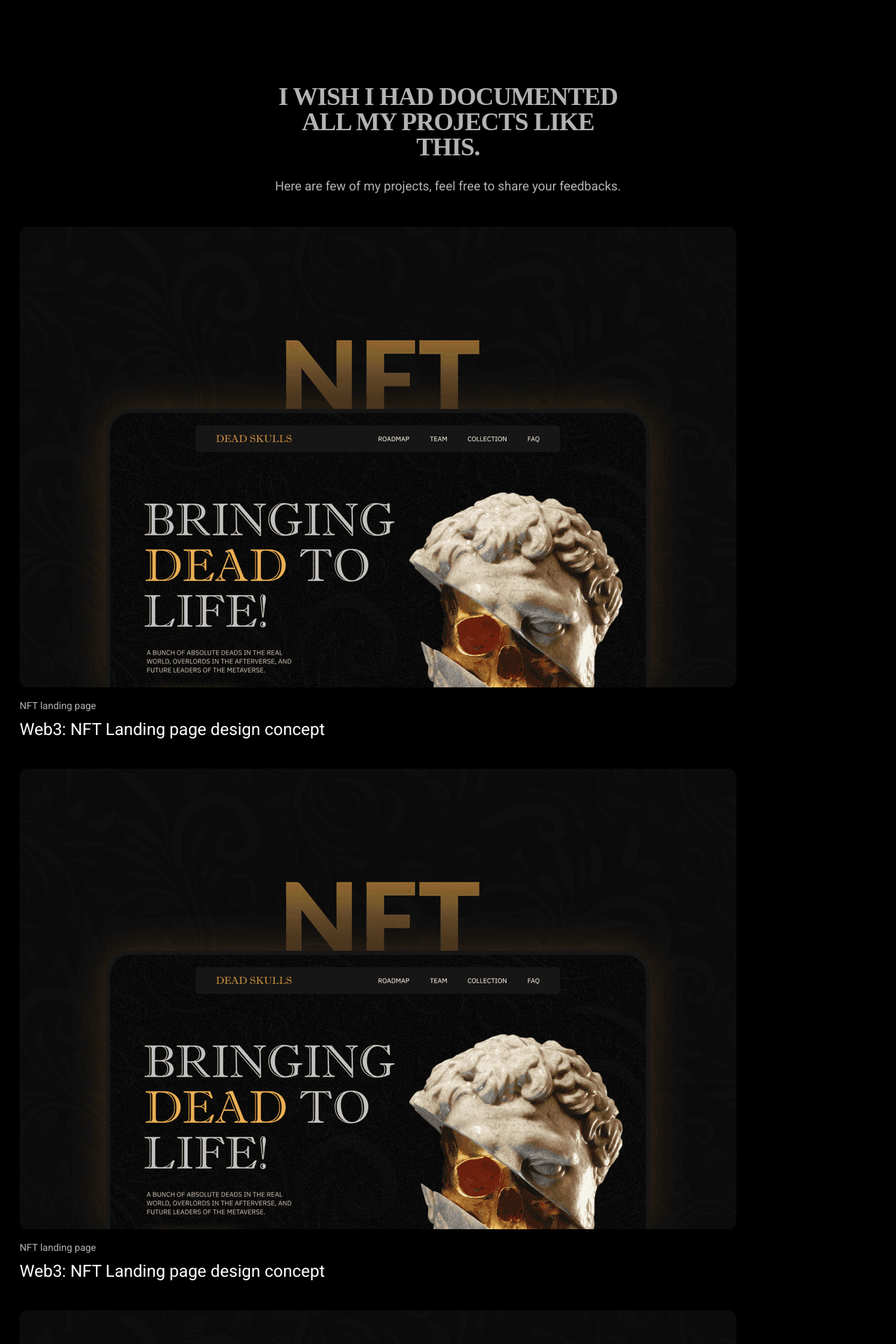
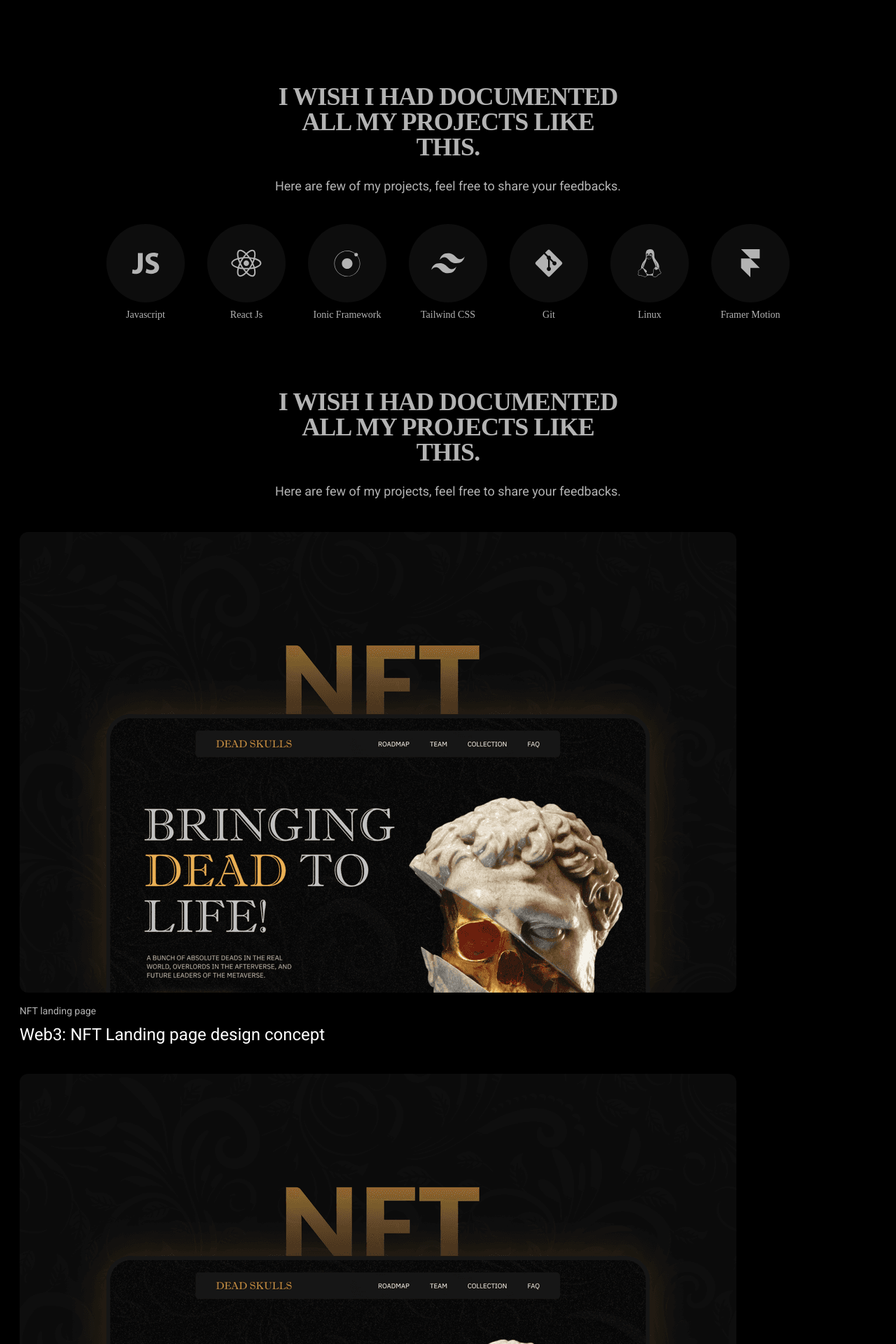
Before and after one commit to subodhGalande/portfolio-v2, a React (Vite) app: page / in a window 1280 px wide. Shown: the part 680-2600 px from the top of the page at 70% size. Built offline with nearby package versions, Linux system fonts and the light colour scheme; a web font is replaced by a local one.

Commit message:
add: logos added to techstack, navbar logo

```diff
--- a/index.html
+++ b/index.html
@@ -1,5 +1,5 @@
 <!DOCTYPE html>
-<html lang="en">
+<html lang="en" class="">
   <head>
     <meta charset="UTF-8" />
     <link rel="icon" type="image/svg+xml" href="" />
--- a/package.json
+++ b/package.json
@@ -11,7 +11,8 @@
   },
   "dependencies": {
     "react": "^18.3.1",
-    "react-dom": "^18.3.1"
+    "react-dom": "^18.3.1",
+    "react-icons": "^5.2.1"
   },
   "devDependencies": {
     "@types/react": "^18.3.3",
--- a/src/App.jsx
+++ b/src/App.jsx
@@ -5,6 +5,7 @@ import Hero from "./components/Hero";
 import Projects from "./components/Projects";
 import Experience from "./components/elements/experinces";
 import Footer from "./components/Footer";
+import Techstack from "./components/Tech";
 
 function App() {
   return (
@@ -12,6 +13,7 @@ function App() {
       <Navbar />
       <div className=" mx-auto px-7">
         <Hero />
+        <Techstack />
         <Projects />
         <Experience />
       </div>
--- a/src/components/Navbar.jsx
+++ b/src/components/Navbar.jsx
@@ -1,3 +1,6 @@
+import { HiMenuAlt3 } from "react-icons/hi";
+import { IoMdClose } from "react-icons/io";
+
 import React from "react";
 import { useState } from "react";
 const Navbar = () => {
@@ -20,40 +23,16 @@ const Navbar = () => {
         {/* Logo */}
         <div className="flex justify-between items-center">
           {" "}
-          <div className="text-xl font-bold">Logo</div>
+          <div className="text-xl bg-black p-2 rounded-lg font-mono"> SG </div>
           {/* Hamburger Icon */}
           <button
             onClick={toggleMenu}
             className="sm:hidden flex items-center justify-center w-8 h-8"
           >
             {isOpen ? (
-              <svg
-                className="h-6 w-6 text-white"
-                fill="none"
-                viewBox="0 0 24 24"
-                stroke="currentColor"
-              >
-                <path
-                  strokeLinecap="round"
-                  strokeLinejoin="round"
-                  strokeWidth="2"
-                  d="M6 18L18 6M6 6l12 12"
-                />
-              </svg>
+              <IoMdClose className="h-6 w-6" />
             ) : (
-              <svg
-                className="h-6 w-6 text-white"
-                fill="none"
-                viewBox="0 0 24 24"
-                stroke="currentColor"
-              >
-                <path
-                  strokeLinecap="round"
-                  strokeLinejoin="round"
-                  strokeWidth="2"
-                  d="M4 6h16M4 12h16m-7 6h7"
-                />
-              </svg>
+              <HiMenuAlt3 className="h-6 w-6" />
             )}
           </button>
         </div>
--- a/src/components/Projects.jsx
+++ b/src/components/Projects.jsx
@@ -13,8 +13,6 @@ const Projects = () => {
       </div>
       <div className="mt-11 flex flex-col gap-10">
         <ProjectCard />
-        <ProjectCard />
-        <ProjectCard />
       </div>
     </>
   );
--- /dev/null
+++ b/src/components/Tech.jsx
@@ -0,0 +1,71 @@
+import { AiOutlineJavaScript } from "react-icons/ai";
+import { DiIonic, DiReact } from "react-icons/di";
+import { FaGitAlt, FaLinux } from "react-icons/fa6";
+import { FiFramer } from "react-icons/fi";
+
+import { RiTailwindCssFill } from "react-icons/ri";
+import { SiFramer } from "react-icons/si";
+
+const Techstack = () => {
+  const technologies = [
+    {
+      title: "Javascript",
+      logo: <AiOutlineJavaScript className="w-11 h-11" />,
+    },
+    {
+      title: "React Js",
+      logo: <DiReact className="w-14 h-14" />,
+    },
+    {
+      title: "Ionic Framework",
+      logo: <DiIonic className="w-16 h-16" />,
+    },
+    {
+      title: "Tailwind CSS",
+      logo: <RiTailwindCssFill className="w-12 h-12" />,
+    },
+    {
+      title: "Git",
+      logo: <FaGitAlt className="w-11 h-11" />,
+    },
+    {
+      title: "Linux",
+      logo: <FaLinux className="w-11 h-10" />,
+    },
+    {
+      title: "Framer Motion",
+      logo: <SiFramer className="w-10 h-10" />,
+    },
+  ];
+  return (
+    <>
+      <div className="flex flex-col justify-between mb-24 text-grey">
+        <h1 className="text-4xl text-center max-w-lg mx-auto font-bold uppercase font-heading leading-9 tracking-tight">
+          I WISH I HAD DOCUMENTED ALL MY PROJECTS LIKE THIS.
+        </h1>
+        <p className="text-lg leading-7 text-center pt-6">
+          Here are few of my projects, feel free to share your feedbacks.
+        </p>
+
+        <div className="flex flex-wrap gap-8 justify-center mt-10">
+          {technologies.map((tech, index) => (
+            <div
+              key={index}
+              className=" flex flex-col justify-center items-center"
+            >
+              <div className=" rounded-full flex justify-center items-center bg-white/5 h-28 w-28">
+                {tech.logo}
+              </div>
+              <p className="text-center font-heading font-medium text-sm mt-2">
+                {" "}
+                {tech.title}{" "}
+              </p>
+            </div>
+          ))}
+        </div>
+      </div>
+    </>
+  );
+};
+
+export default Techstack;
--- a/src/components/Timeline.jsx
+++ b/src/components/Timeline.jsx
@@ -1,4 +1,5 @@
 // eslint-disable-next-line react/prop-types
+import { FaLinkedinIn } from "react-icons/fa6";
 
 const experiences = [
   {
@@ -82,22 +83,8 @@ const Timeline = () => {
               <div className="flex flex-row items-center gap-2 mb-2">
                 <button className=" btn-primary self-stretch "> Resume </button>
                 <button className=" btn-icon self-stretch bg-grey ">
-                  <svg
-                    className="w-7 h-7 text-black"
-                    aria-hidden="true"
-                    xmlns="http://www.w3.org/2000/svg"
-                    width="10"
-                    height="10"
-                    fill="currentColor"
-                    viewBox="0 0 24 24"
-                  >
-                    <path
-                      fillRule="evenodd"
-                      d="M12.51 8.796v1.697a3.738 3.738 0 0 1 3.288-1.684c3.455 0 4.202 2.16 4.202 4.97V19.5h-3.2v-5.072c0-1.21-.244-2.766-2.128-2.766-1.827 0-2.139 1.317-2.139 2.676V19.5h-3.19V8.796h3.168ZM7.2 6.106a1.61 1.61 0 0 1-.988 1.483 1.595 1.595 0 0 1-1.743-.348A1.607 1.607 0 0 1 5.6 4.5a1.601 1.601 0 0 1 1.6 1.606Z"
-                      clipRule="evenodd"
-                    />
-                    <path d="M7.2 8.809H4V19.5h3.2V8.809Z" />
-                  </svg>
+                  {" "}
+                  <FaLinkedinIn className="h-5 w-6" />{" "}
                 </button>
               </div>
               <p className=" font-sans text-base mb-6 text-grey">
@@ -110,7 +97,7 @@ const Timeline = () => {
           {experiences.map((exp, index) => (
             <li
               key={index}
-              className=" w-full pl-10 relative border-l border-white/20 "
+              className=" w-full pl-10 relative last:border-0 border-l border-white/20 "
             >
               <div className=" absolute mt-2 items-center justify-center w-4 h-4 bg-white brightness-50  rounded-full -left-2 ring-black ring-8 "></div>{" "}
               <div className="flex flex-col gap-4">
--- a/src/components/elements/ProjectCard.jsx
+++ b/src/components/elements/ProjectCard.jsx
@@ -1,13 +1,36 @@
 const ProjectCard = () => {
+  const projects = [
+    {
+      img: "/nft.png",
+      title: "NFT landing page",
+      desc: "Web3: NFT Landing page design concept",
+      links: {
+        github: "link",
+        direct: "link",
+      },
+    },
+    {
+      img: "/nft.png",
+      title: "NFT landing page",
+      desc: "Web3: NFT Landing page design concept",
+      links: {
+        github: "link",
+        direct: "link",
+      },
+    },
+  ];
+
   return (
     <>
-      <div className="h-1/2 w-full">
-        <img src="/nft.png" className="rounded-xl aspect-video" alt="" />
-        <h2 className="font-sans text-sm text-grey pt-4 ">NFT landing page</h2>
-        <h1 className="font-sans pt-2 leading-8 font-normal text-2xl">
-          Web3: NFT Landing page design concept
-        </h1>
-      </div>
+      {projects.map((project, index) => (
+        <div key={index} className="h-1/2 w-full">
+          <img src={project.img} className="rounded-xl aspect-video" alt="" />
+          <h2 className="font-sans text-sm text-grey pt-4 ">{project.title}</h2>
+          <h1 className="font-sans pt-2 leading-8 font-normal text-2xl">
+            {project.desc}
+          </h1>
+        </div>
+      ))}
     </>
   );
 };
--- a/src/index.css
+++ b/src/index.css
@@ -13,6 +13,6 @@
     @apply py-3 px-8  bg-grey text-black text-base uppercase font-semibold rounded-xl;
   }
   .btn-icon {
-    @apply py-3 px-3  bg-grey text-black text-base uppercase font-semibold rounded-xl;
+    @apply py-3 px-3 bg-grey text-black rounded-xl;
   }
 }
```
Also changed, not shown: src/components/Footer.jsx (+12 -62 lines), public/JavaScript.svg (added), 1 other file (tests, documents, lock files or other folders).
